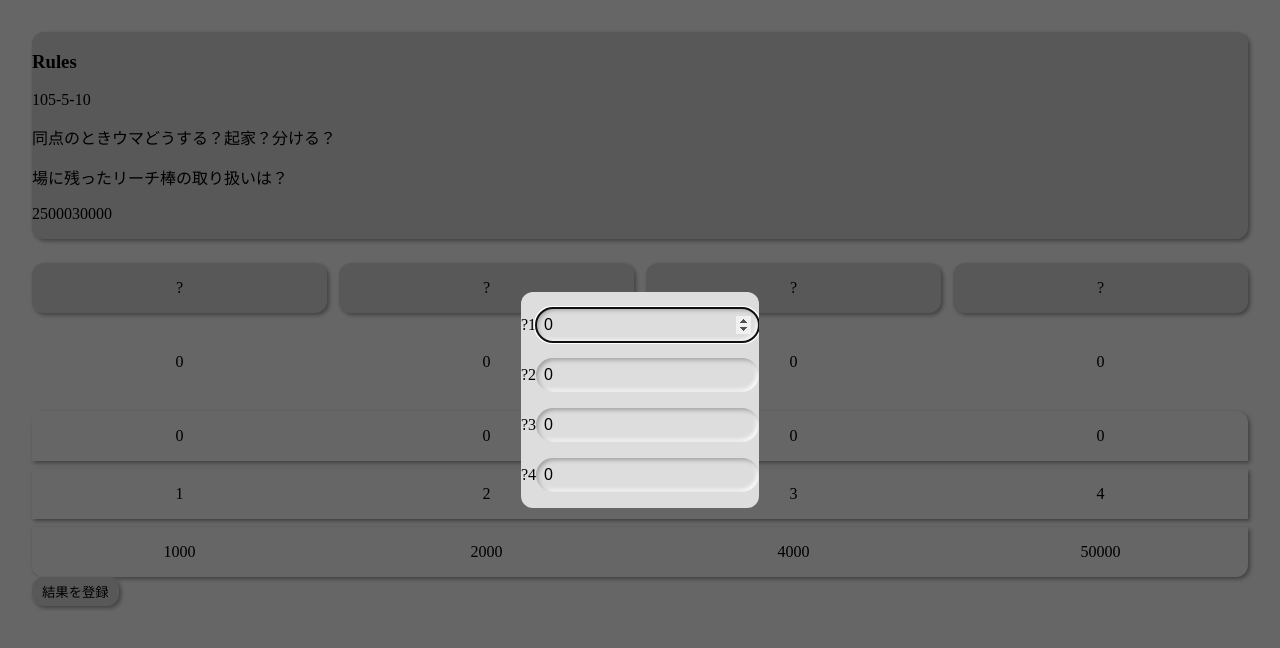
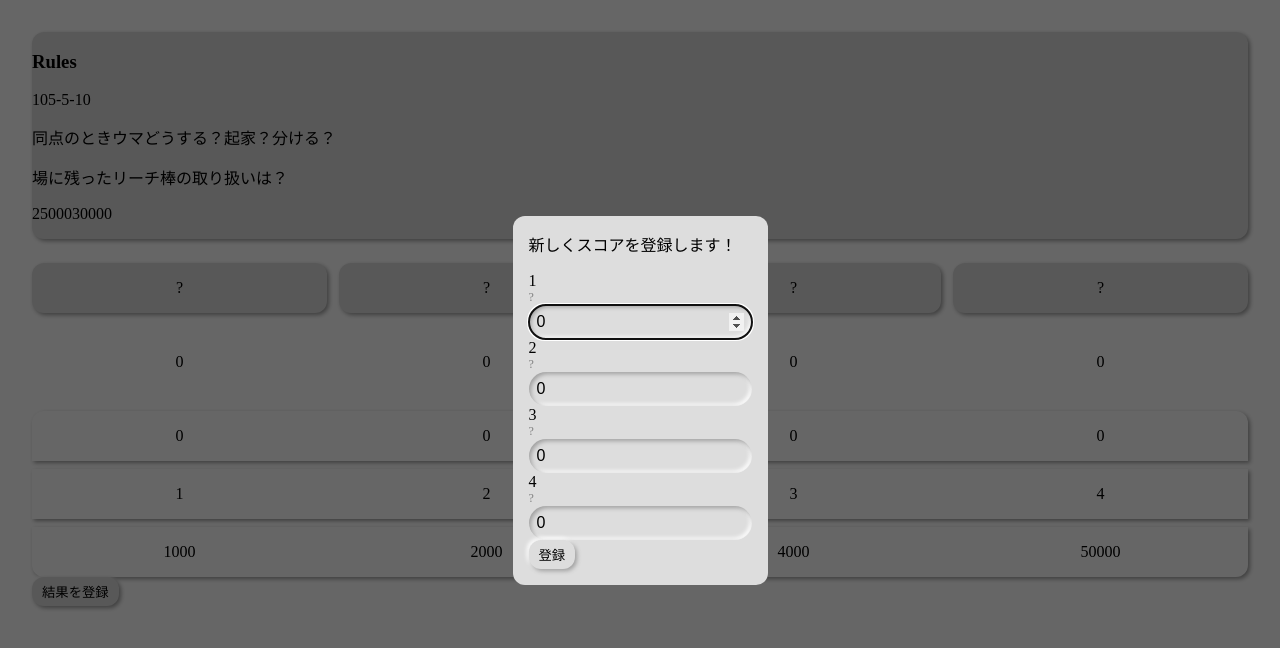
Before and after one commit to tgc624/tgc-tools, a React (Create React App) app in the folder neumahjong/: page / in a window 1280 px wide. Both pictures are taken after a click on the button "結果を登録". Shown: the top 648 px of the page. Built offline with nearby package versions, Linux system fonts and the light colour scheme; the HTML template or start-up script is replaced by a standard one.

Commit message:
Input用のコンポーネントに、ラベルをつけられるようにした

```diff
--- a/neumahjong/src/App.tsx
+++ b/neumahjong/src/App.tsx
@@ -120,7 +120,6 @@ const AddHistoryModal = (props: {
   ] as GameResults);
 
   const setGameResult = (index: number) => (score: number) => {
-    console.log(score);
     setGameResults(
       (currentGameResults) =>
         [
@@ -133,18 +132,20 @@ const AddHistoryModal = (props: {
 
   return (
     <NModal open={props.open} toggleOpen={props.toggleOpen}>
-      <>
+      <div style={{ padding: "0px 16px", paddingBottom: 16 }}>
+        <p>新しくスコアを登録します！</p>
         {props.users.map((user, index) => (
-          <p key={index}>
-            <span>{user}</span>
+          <div key={index}>
             <span>{gameResults[index].rank}</span>
             <NInput
+              label={user}
               value={gameResults[index].score}
               onChange={setGameResult(index)}
             />
-          </p>
+          </div>
         ))}
-      </>
+        <NButton onClick={() => {}}>登録</NButton>
+      </div>
     </NModal>
   );
 };
--- a/neumahjong/src/components/NInput/NInput.module.css
+++ b/neumahjong/src/components/NInput/NInput.module.css
@@ -4,3 +4,9 @@
   padding: 8;
   font-size: 16;
 }
+
+.label {
+  margin: 0px;
+  font-size: 12px;
+  color: gray;
+}
--- a/neumahjong/src/components/NInput/index.tsx
+++ b/neumahjong/src/components/NInput/index.tsx
@@ -3,10 +3,17 @@ import styles from "./NInput.module.css";
 
 export default <T extends number | string>(props: {
   value: T;
+  label?: string;
   onChange: (newValue: T) => void;
 }) => {
   const [type] = typeof props.value === "number" ? ["number"] : ["string"];
   return (
+    <>
+      {(() => {
+        if (props.label) {
+          return <p className={styles.label}>{props.label}</p>;
+        }
+      })()}
       <input
         className={`concave box ${styles.input}`}
         style={{
@@ -22,5 +29,6 @@ export default <T extends number | string>(props: {
           props.onChange(event.target.value as T);
         }}
       />
+    </>
   );
 };
```
Lines whose indentation alone changed are shown as unchanged.
